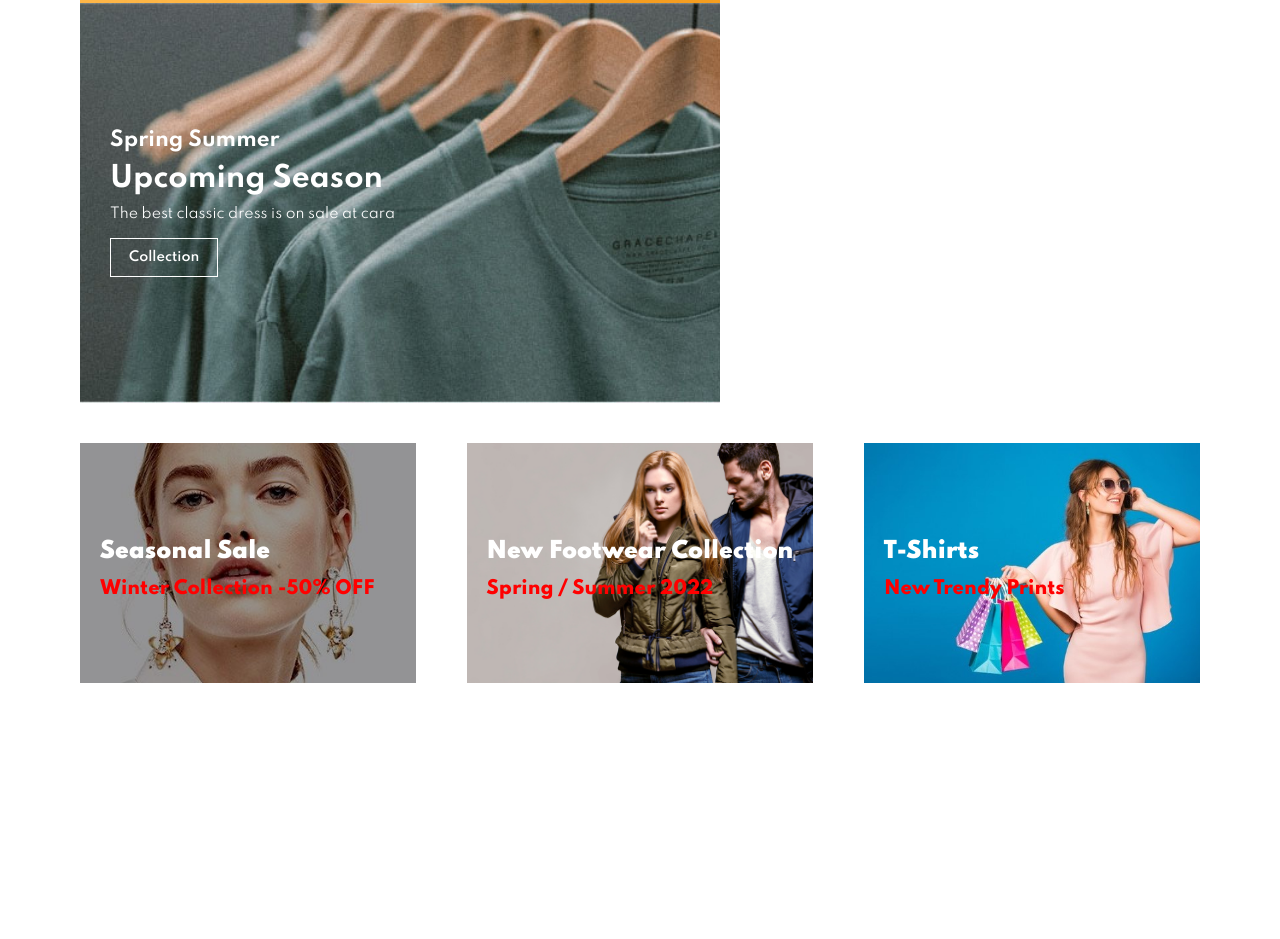
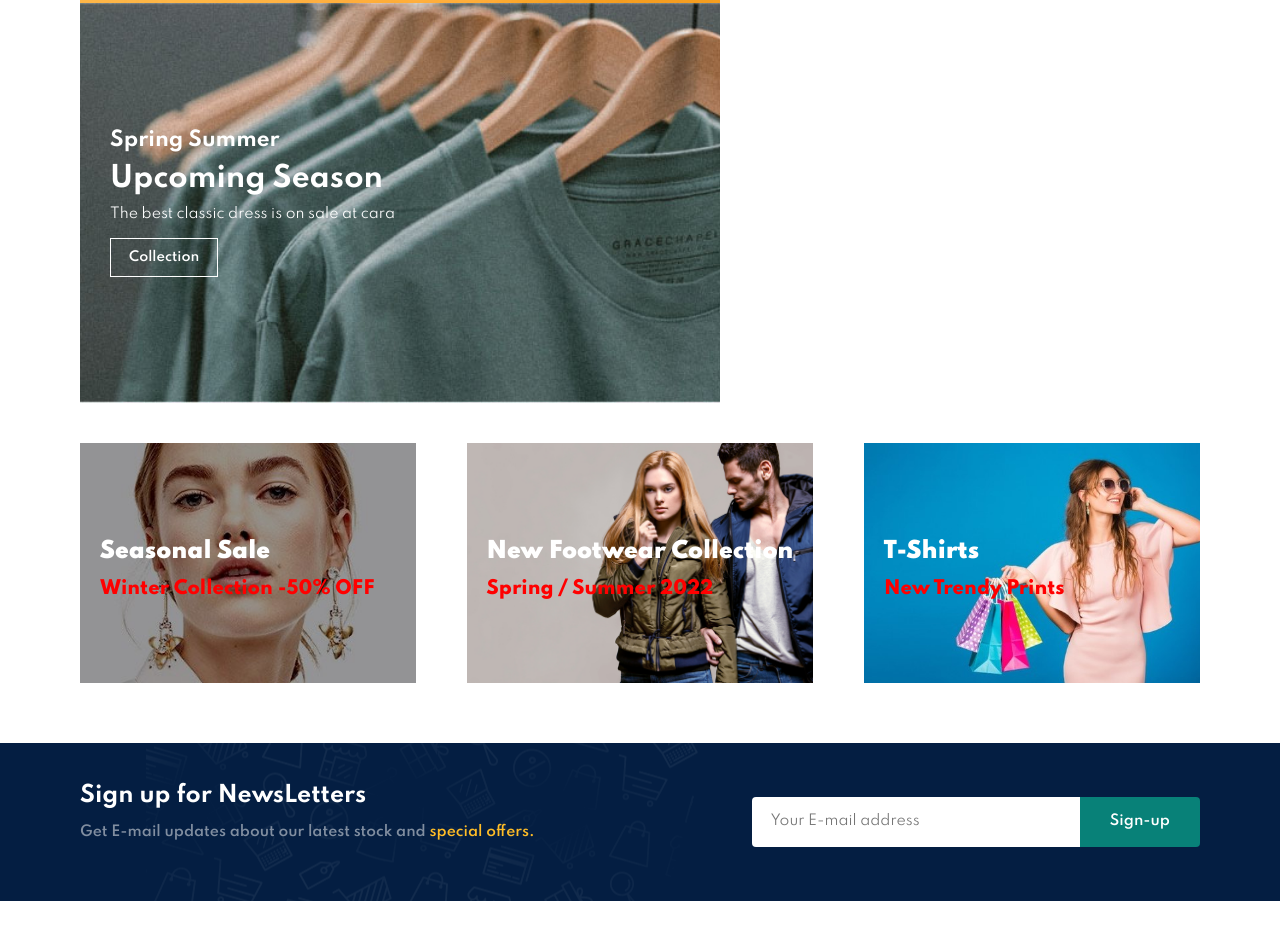
Before and after one commit to Mohit-1909/E-commerce, a plain HTML site: page index.html in a window 1280 px wide. Shown: the part 3947-4886 px from the top of the page. Before the commit the page ends 4650 px from the top, so only its background shows below. Drawn offline with Linux system fonts and the light colour scheme.

Commit message:
News-Letter

```diff
--- a/index.html
+++ b/index.html
@@ -372,6 +372,21 @@
       </div>
     </section>
 
+    <section id="newsletter" class="section-p1 section-m1">
+      <div class="newstext">
+        <h4>Sign up for NewsLetters</h4>
+        <p>
+          Get E-mail updates about our latest stock and
+          <span>special offers.</span>
+        </p>
+      </div>
+
+      <div class="form">
+        <input type="text" placeholder="Your E-mail address" />
+        <button class="normal">Sign-up</button>
+      </div>
+    </section>
+
     <script src="script.js"></script>
   </body>
 </html>
--- a/style.css
+++ b/style.css
@@ -416,3 +416,55 @@ body {
   font-weight: 800;
   font-size: 18px;
 }
+
+#newsletter{
+  display: flex;
+  justify-content: space-between;
+  flex-wrap: wrap;
+  align-items: center;
+  background-image: url(img/banner/b14.png);
+  background-repeat: no-repeat;
+  background-position: 20% 30%;
+  background-color: #041e42;
+}
+
+#newsletter h4{
+  font-size: 22px;
+  font-weight: 700;
+  color: #fff;
+}
+
+#newsletter p{
+  font-size: 14px;
+  font-weight: 600;
+  color: #818ea0;
+}
+
+#newsletter p span{
+  color: #ffbd27;
+}
+
+#newsletter .form{
+  display: flex;
+  width: 40%;
+}
+
+#newsletter input{
+  height: 3.125rem;
+  padding: 0 1.25em;
+  font-size: 14px;
+  width: 100%;
+  border: 1px solid transparent;
+  border-radius: 4px;
+  outline: none;
+  border-top-right-radius: 0;
+  border-bottom-right-radius:0;
+}
+
+#newsletter button{
+  background-color: #088178;
+  color: #fff;
+  white-space: nowrap;
+  border-top-left-radius: 0;
+  border-bottom-left-radius:0;
+}
```
